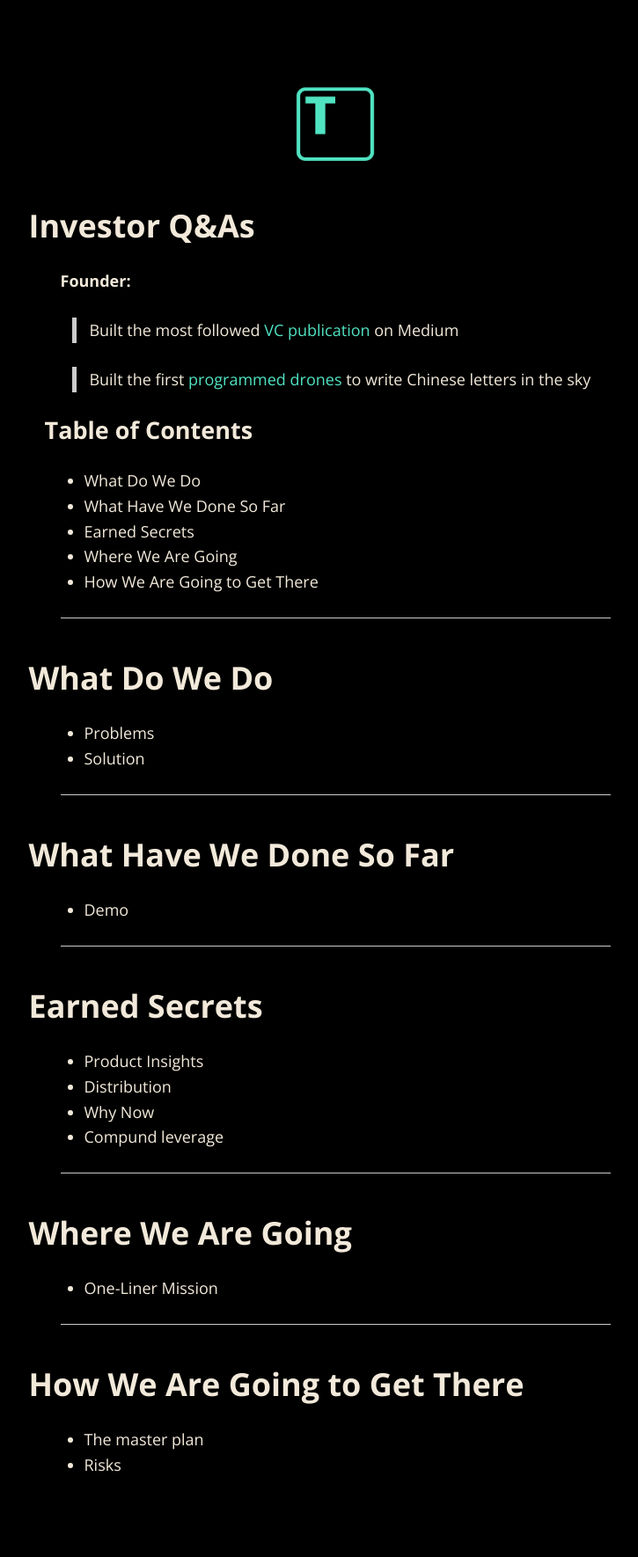
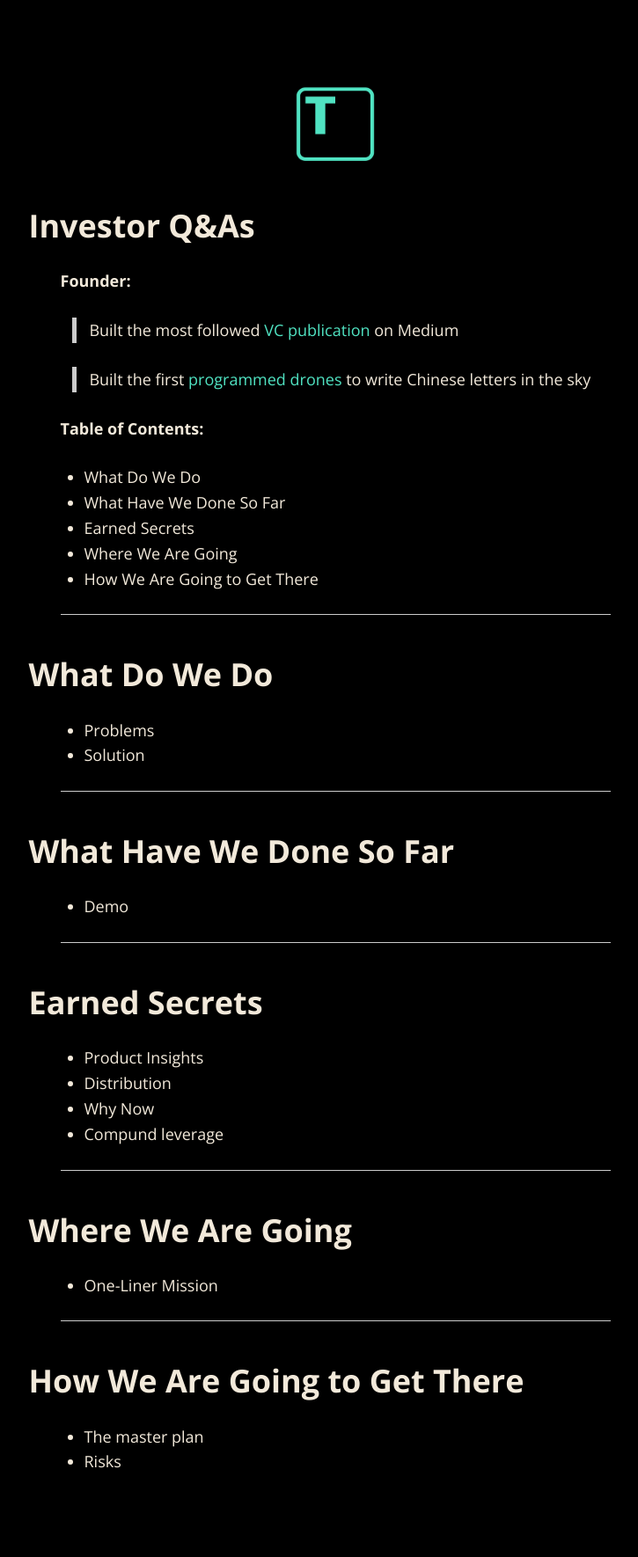
Before and after one commit to tarsmachine/tarsmachine.github.io, a Jekyll site: the page built from index.md, in a window 1280 px wide. Shown: the whole page at 88% size, without its empty margins (259-984 px from the left). Built offline with Jekyll 4.4.1, drawn with Linux system fonts in a browser that asks for light colours; nearby versions of some CDN libraries.

Commit message:
Update Lines

```diff
--- a/index.md
+++ b/index.md
@@ -13,7 +13,7 @@ layout: default
 
 > Built the first [programmed drones](https://vimeo.com/111901733) to write Chinese letters in the sky
 
-#### Table of Contents
+**Table of Contents:**
 
 - What Do We Do
 - What Have We Done So Far
```
